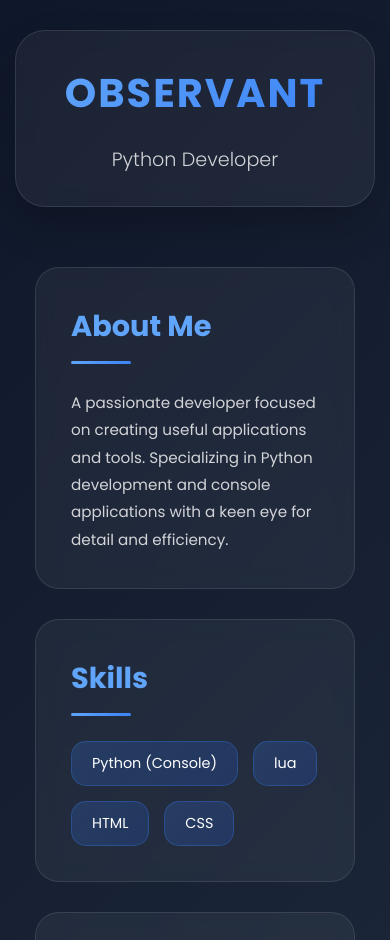
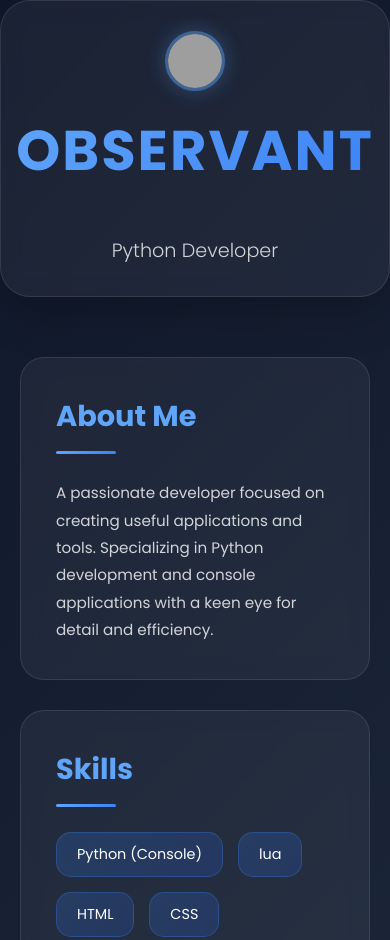
Before and after one commit to ByteWardenDev/BIO, a plain HTML site: page index.html in a window 390 px wide. Shown: the top 940 px of the page. Drawn offline with Linux system fonts and the light colour scheme; grey boxes are pictures that could not be loaded.

Commit message:
Update index.html

```diff
--- a/index.html
+++ b/index.html
@@ -147,14 +147,60 @@
                 gap: 30px;
             }
         }
+
+/* Add these new styles to your existing CSS */
+.header-content {
+    display: flex;
+    align-items: center;
+    justify-content: center;
+    gap: 20px;
+    margin-bottom: 20px;
+}
+
+.avatar {
+    width: 80px;
+    height: 80px;
+    border-radius: 50%;
+    object-fit: cover;
+    border: 3px solid rgba(96, 165, 250, 0.5);
+    box-shadow: 0 0 20px rgba(96, 165, 250, 0.3);
+}
+
+/* Update the existing header h1 style to remove margin-bottom */
+.header h1 {
+    font-size: 3.5rem;
+    background: linear-gradient(135deg, #60a5fa, #3b82f6);
+    -webkit-background-clip: text;
+    -webkit-text-fill-color: transparent;
+    letter-spacing: 2px;
+}
+
+/* Add this media query for responsive design */
+@media (max-width: 768px) {
+    .header-content {
+        flex-direction: column;
+        gap: 15px;
+    }
+
+    .avatar {
+        width: 60px;
+        height: 60px;
+    }
+}
+
+
     </style>
 </head>
 <body>
-    <div class="container">
-        <div class="header">
-            <h1>OBSERVANT</h1>
-            <p>Python Developer</p>
-        </div>
+<!-- Update the header div to include the avatar -->
+<div class="header">
+    <div class="header-content">
+        <img src="https://i.pinimg.com/736x/d0/fc/05/d0fc05ad092c7ef4922a7c5e994a4eaf.jpg" alt="Avatar" class="avatar">
+        <h1>OBSERVANT</h1>
+    </div>
+    <p>Python Developer</p>
+</div>
+
 
         <div class="cards-container">
             <div class="card">
```
